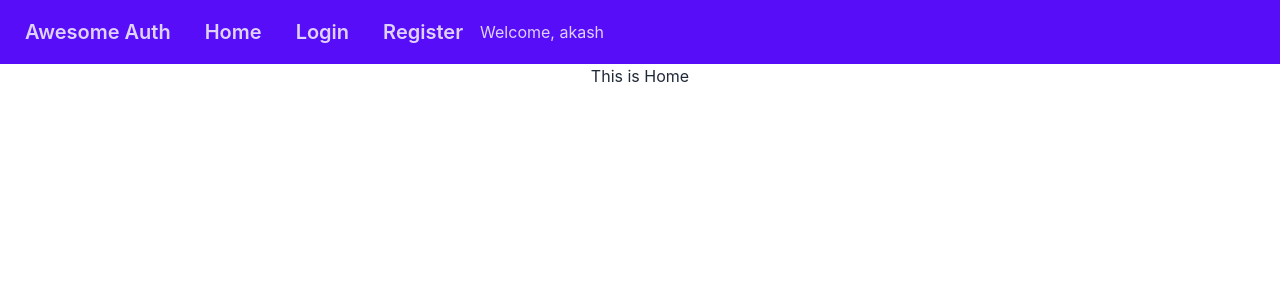
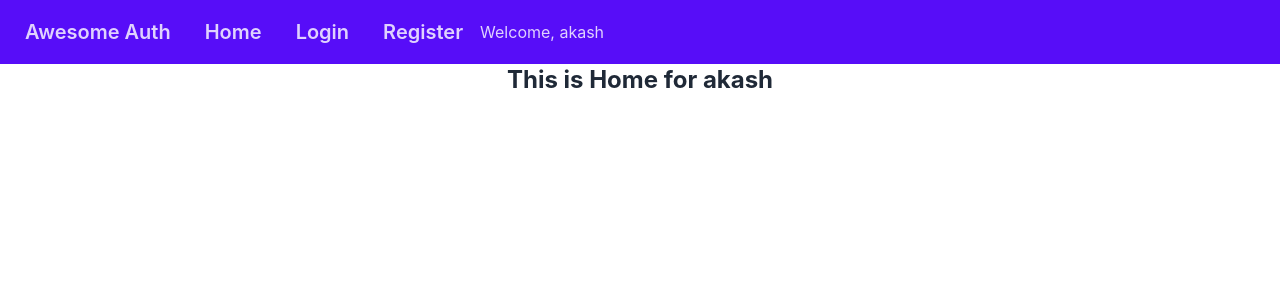
Before and after one commit to shohan89/auth-router-context-app, a React (Create React App) app: page / in a window 1280 px wide. Shown: the top 300 px of the page. Built offline with nearby package versions, Linux system fonts and the light colour scheme.

Commit message:
Add home page user name when user loggedIn

```diff
--- a/src/components/Home.jsx
+++ b/src/components/Home.jsx
@@ -1,9 +1,11 @@
-import React from 'react';
+import React, { useContext } from 'react';
+import { AuthContext } from '../contexts/UserContext';
 
 const Home = () => {
+    const user = useContext( AuthContext )
     return (
         <div>
-            <h2>This is Home</h2>
+            <h2 className='text-2xl font-bold'>This is Home for <span>{ user.user.displayName }</span></h2>
         </div>
     );
 };
--- a/src/components/Login.jsx
+++ b/src/components/Login.jsx
@@ -15,6 +15,7 @@ const Login = () => {
             .then( result => {
                 const user = result.user;
                 console.log( user );
+                form.reset();
             } )
             .catch( error => console.error( error ) );
     }
--- a/src/components/Register.jsx
+++ b/src/components/Register.jsx
@@ -17,6 +17,7 @@ const Register = () => {
             .then( result => {
                 const user = result.user;
                 console.log( 'registered', user );
+                form.reset();
             } )
             .catch( error => console.error( error ) )
     }
```
